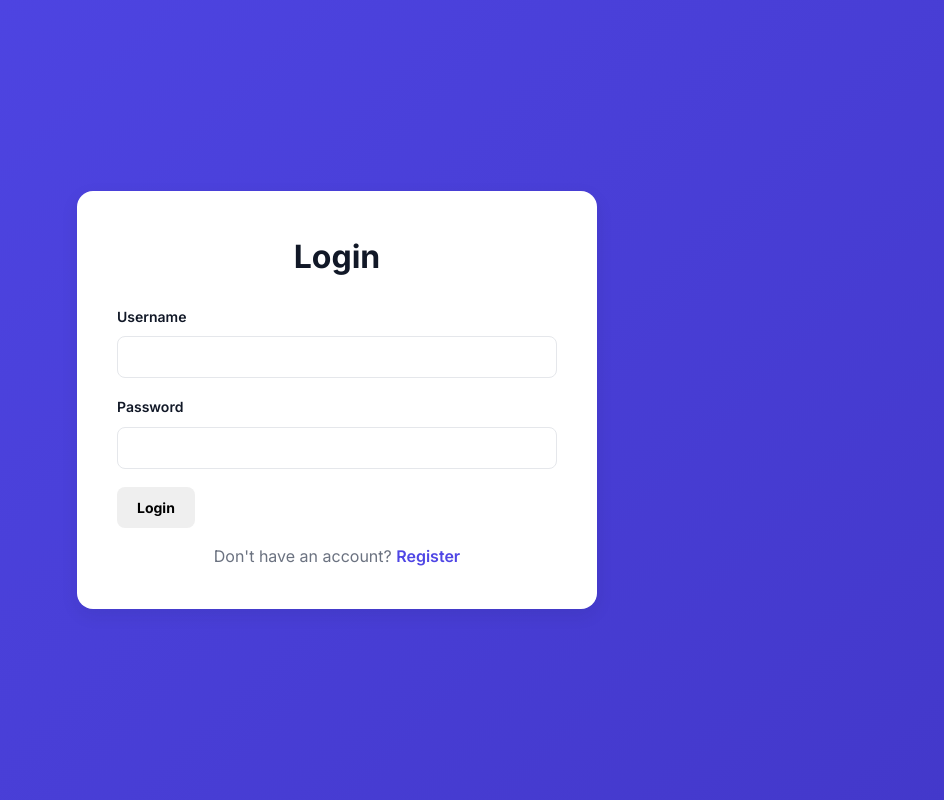
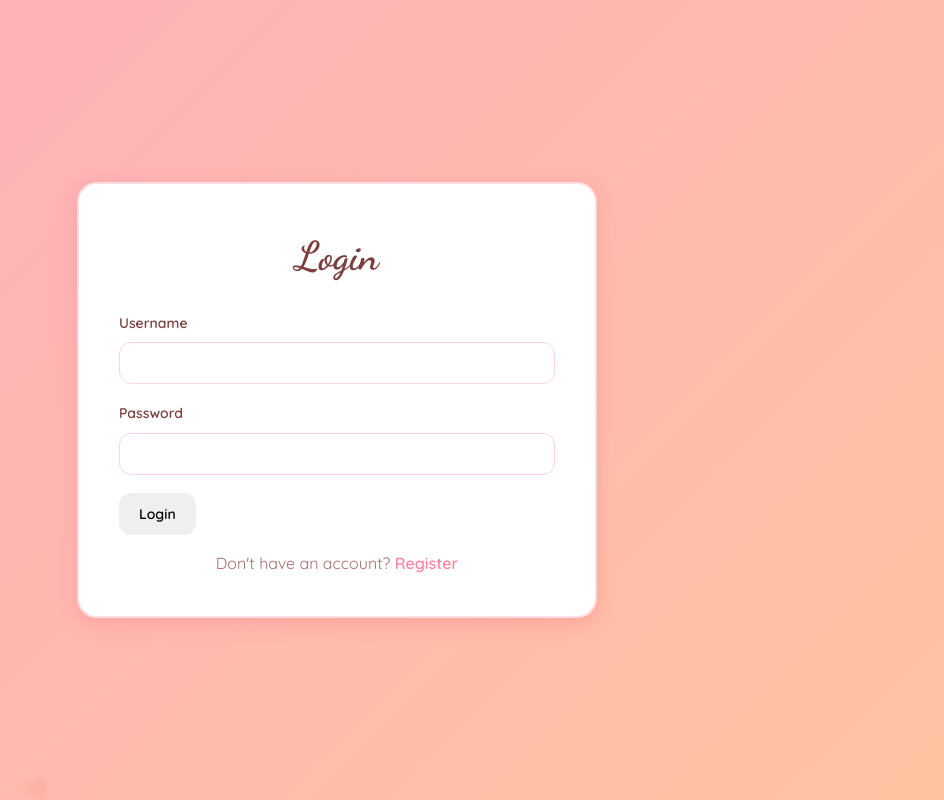
Before and after one commit to empiretylh/wallettracker, a React (Vite) app in the folder frontend/: page /login in a window 1280 px wide. Shown: the whole page, without its empty margins (303-1247 px from the left). Built offline with nearby package versions, Linux system fonts and the light colour scheme; no server answers.

Commit message:
Add pink girlfriend theme with hearts and romantic styling
Co-authored-by: empiretylh <87560915+empiretylh@users.noreply.github.com>

```diff
--- a/frontend/index.html
+++ b/frontend/index.html
@@ -4,7 +4,7 @@
     <meta charset="UTF-8" />
     <meta name="viewport" content="width=device-width, initial-scale=1.0" />
     <meta name="description" content="Wallet Tracker — simple personal and shared wallet management" />
-    <meta name="theme-color" content="#4f46e5" />
+    <meta name="theme-color" content="#ffafbd" />
     <link rel="icon" type="image/x-icon" href="/favico.ico" />
     <link rel="apple-touch-icon" href="/favico.ico" />
     <title>Wallet Tracker</title>
--- a/frontend/src/App.css
+++ b/frontend/src/App.css
@@ -6,7 +6,8 @@
 }
 
 body {
-  background: var(--color-bg);
+  background: linear-gradient(135deg, #ffafbd 0%, #ffc3a0 100%);
+  background-attachment: fixed;
   color: var(--color-text);
 }
 
@@ -17,7 +18,9 @@ body {
   align-items: center;
   justify-content: center;
   padding: 32px;
-  background: linear-gradient(135deg, #4f46e5 0%, #4338ca 100%);
+  background: linear-gradient(135deg, #ffafbd 0%, #ffc3a0 100%);
+  position: relative;
+  overflow: hidden;
 }
 
 .auth-card {
@@ -26,6 +29,7 @@ body {
   border-radius: var(--radius-lg);
   box-shadow: var(--shadow-md);
   width: min(520px, 100%);
+  border: 2px solid rgba(255, 77, 109, 0.2);
 }
 
 .auth-card h1 {
@@ -33,6 +37,8 @@ body {
   color: var(--color-text);
   text-align: center;
   font-weight: 700;
+  font-family: 'Dancing Script', cursive;
+  font-size: 2.5rem;
 }
 
 .auth-link {
@@ -103,7 +109,7 @@ body {
 .form-group textarea:focus {
   outline: none;
   border-color: var(--color-primary);
-  box-shadow: 0 0 0 3px rgba(79, 70, 229, 0.15);
+  box-shadow: 0 0 0 3px rgba(255, 135, 160, 0.25);
 }
 
 /* Buttons */
@@ -153,7 +159,7 @@ button:hover:not(:disabled) {
 }
 
 .btn-back:hover {
-  background: rgba(79, 70, 229, 0.08);
+  background: rgba(255, 135, 160, 0.15);
 }
 
 .btn-small {
@@ -256,7 +262,7 @@ button:hover:not(:disabled) {
   width: 100px;
   height: 100px;
   border-radius: 50%;
-  background: linear-gradient(135deg, #4f46e5 0%, #4338ca 100%);
+  background: linear-gradient(135deg, #ff87a0 0%, #ff6b8a 100%);
   color: white;
   display: flex;
   align-items: center;
@@ -348,7 +354,7 @@ button:hover:not(:disabled) {
 .wallet-card:hover {
   transform: translateY(-3px);
   box-shadow: var(--shadow-md);
-  border-color: rgba(79, 70, 229, 0.35);
+  border-color: rgba(255, 77, 109, 0.5);
 }
 
 .wallet-card h3 {
@@ -813,3 +819,54 @@ button:hover:not(:disabled) {
     flex-direction: column;
   }
 }
+
+/* Heart animations and cute elements */
+.heart-decoration {
+  position: fixed;
+  color: rgba(255, 77, 109, 0.6);
+  animation: float 4s infinite linear;
+  pointer-events: none;
+  z-index: 1000;
+}
+
+@keyframes float {
+  0% {
+    transform: translateY(100vh) scale(0) rotate(0deg);
+    opacity: 0;
+  }
+  50% {
+    opacity: 0.8;
+  }
+  100% {
+    transform: translateY(-10vh) scale(1.5) rotate(360deg);
+    opacity: 0;
+  }
+}
+
+/* Pulsing heart effect for buttons */
+.btn-primary {
+  position: relative;
+  overflow: hidden;
+}
+
+.btn-primary::before {
+  content: '❤️';
+  position: absolute;
+  top: 50%;
+  left: 50%;
+  transform: translate(-50%, -50%) scale(0);
+  font-size: 20px;
+  opacity: 0;
+  transition: all 0.3s ease;
+}
+
+.btn-primary:hover::before {
+  transform: translate(-50%, -50%) scale(1);
+  opacity: 0.3;
+}
+
+/* Romantic titles */
+h1, h2 {
+  font-family: 'Dancing Script', cursive;
+  color: var(--heart-red);
+}
--- a/frontend/src/App.jsx
+++ b/frontend/src/App.jsx
@@ -1,6 +1,7 @@
 import { BrowserRouter as Router, Routes, Route, Navigate } from 'react-router-dom';
 import { AuthProvider } from './context/AuthContext';
 import ProtectedRoute from './components/ProtectedRoute';
+import FloatingHearts from './components/FloatingHearts';
 import Login from './pages/Login';
 import Register from './pages/Register';
 import Dashboard from './pages/Dashboard';
@@ -14,6 +15,7 @@ function App() {
   return (
     <AuthProvider>
       <Router>
+        <FloatingHearts />
         <Routes>
           <Route path="/login" element={<Login />} />
           <Route path="/register" element={<Register />} />
--- /dev/null
+++ b/frontend/src/components/FloatingHearts.jsx
@@ -0,0 +1,27 @@
+import { useEffect } from 'react';
+
+const FloatingHearts = () => {
+  useEffect(() => {
+    const createFloatingHeart = () => {
+      const heart = document.createElement('div');
+      heart.innerHTML = '❤️';
+      heart.className = 'heart-decoration';
+      heart.style.left = Math.random() * 100 + 'vw';
+      heart.style.fontSize = (Math.random() * 20 + 10) + 'px';
+      heart.style.animationDuration = (Math.random() * 3 + 2) + 's';
+      document.body.appendChild(heart);
+
+      setTimeout(() => {
+        heart.remove();
+      }, 5000);
+    };
+
+    const interval = setInterval(createFloatingHeart, 800);
+
+    return () => clearInterval(interval);
+  }, []);
+
+  return null;
+};
+
+export default FloatingHearts;
--- a/frontend/src/index.css
+++ b/frontend/src/index.css
@@ -1,31 +1,34 @@
-@import url('https://fonts.googleapis.com/css2?family=Inter:wght@400;500;600;700&display=swap');
+@import url('https://fonts.googleapis.com/css2?family=Dancing+Script:wght@700&family=Quicksand:wght@400;600&display=swap');
 
 :root {
-  --color-primary: #4f46e5;
-  --color-primary-strong: #4338ca;
-  --color-success: #22c55e;
-  --color-danger: #ef4444;
-  --color-text: #111827;
-  --color-muted: #6b7280;
-  --color-border: #e5e7eb;
+  --primary-pink: #ffafbd;
+  --deep-rose: #ffc3a0;
+  --heart-red: #ff4d6d;
+  --color-primary: #ff87a0;
+  --color-primary-strong: #ff6b8a;
+  --color-success: #ffb6c1;
+  --color-danger: #ff4d6d;
+  --color-text: #7a3e3e;
+  --color-muted: #a86f6f;
+  --color-border: #ffd4dc;
   --color-surface: #ffffff;
-  --color-surface-alt: #f3f4f6;
-  --color-bg: #f9fafb;
+  --color-surface-alt: #ffe8ed;
+  --color-bg: linear-gradient(135deg, #ffafbd 0%, #ffc3a0 100%);
 
-  --radius-sm: 8px;
-  --radius-md: 12px;
-  --radius-lg: 16px;
+  --radius-sm: 12px;
+  --radius-md: 16px;
+  --radius-lg: 20px;
 
-  --shadow-sm: 0 1px 3px rgba(17, 24, 39, 0.08);
-  --shadow-md: 0 6px 18px rgba(17, 24, 39, 0.08);
-  --shadow-lg: 0 14px 30px rgba(17, 24, 39, 0.12);
+  --shadow-sm: 0 2px 8px rgba(255, 77, 109, 0.15);
+  --shadow-md: 0 6px 20px rgba(255, 77, 109, 0.2);
+  --shadow-lg: 0 14px 30px rgba(255, 77, 109, 0.25);
 
-  font-family: 'Inter', system-ui, -apple-system, BlinkMacSystemFont, 'Segoe UI',
+  font-family: 'Quicksand', 'Inter', system-ui, -apple-system, BlinkMacSystemFont, 'Segoe UI',
     sans-serif;
   line-height: 1.6;
   font-weight: 400;
   color: var(--color-text);
-  background-color: var(--color-bg);
+  background: linear-gradient(135deg, #ffafbd 0%, #ffc3a0 100%);
   text-rendering: optimizeLegibility;
   -webkit-font-smoothing: antialiased;
   -moz-osx-font-smoothing: grayscale;
@@ -38,7 +41,8 @@
 body {
   margin: 0;
   min-height: 100vh;
-  background: var(--color-bg);
+  background: linear-gradient(135deg, #ffafbd 0%, #ffc3a0 100%);
+  background-attachment: fixed;
   color: var(--color-text);
 }
 
--- a/frontend/src/pages/Dashboard.jsx
+++ b/frontend/src/pages/Dashboard.jsx
@@ -74,7 +74,7 @@ const Dashboard = () => {
     <>
       <div className="dashboard-container">
         <header className="dashboard-header">
-        <h1>Wallet Tracker</h1>
+        <h1>💖 Wallet Tracker 💖</h1>
         <div className="header-actions">
           <button onClick={() => navigate('/profile')} className="btn-secondary">
             👤 Profile
@@ -87,7 +87,7 @@ const Dashboard = () => {
 
       <div className="dashboard-content">
         <div className="dashboard-title-row">
-          <h2>My Wallets</h2>
+          <h2>✨ My Wallets ✨</h2>
           <button
             onClick={() => setShowCreateForm(!showCreateForm)}
             className="btn-primary"
```
